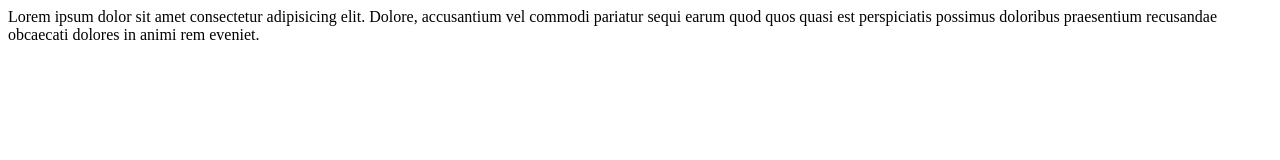
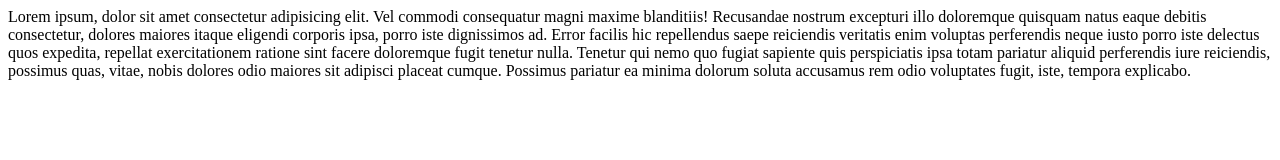
Before and after one commit to mehedianim19/flower-shop-assignment1, a plain HTML site: page index.html in a window 1280 px wide. Drawn offline with Linux system fonts and the light colour scheme.

Commit message:
add lorem

```diff
--- a/index.html
+++ b/index.html
@@ -6,6 +6,14 @@
     <title>Document</title>
 </head>
 <body>
-    Lorem ipsum dolor sit amet consectetur adipisicing elit. Dolore, accusantium vel commodi pariatur sequi earum quod quos quasi est perspiciatis possimus doloribus praesentium recusandae obcaecati dolores in animi rem eveniet.
+    <header>
+        Lorem ipsum, dolor sit amet consectetur adipisicing elit. Vel commodi consequatur magni maxime blanditiis! Recusandae nostrum excepturi illo doloremque quisquam natus eaque debitis consectetur, dolores maiores itaque eligendi corporis ipsa, porro iste dignissimos ad. Error facilis hic repellendus saepe reiciendis veritatis enim voluptas perferendis neque iusto porro iste delectus quos expedita, repellat exercitationem ratione sint facere doloremque fugit tenetur nulla. Tenetur qui nemo quo fugiat sapiente quis perspiciatis ipsa totam pariatur aliquid perferendis iure reiciendis, possimus quas, vitae, nobis dolores odio maiores sit adipisci placeat cumque. Possimus pariatur ea minima dolorum soluta accusamus rem odio voluptates fugit, iste, tempora explicabo.
+    </header>
+    <main>
+
+    </main>
+    <footer>
+
+    </footer>
 </body>
 </html>
```
